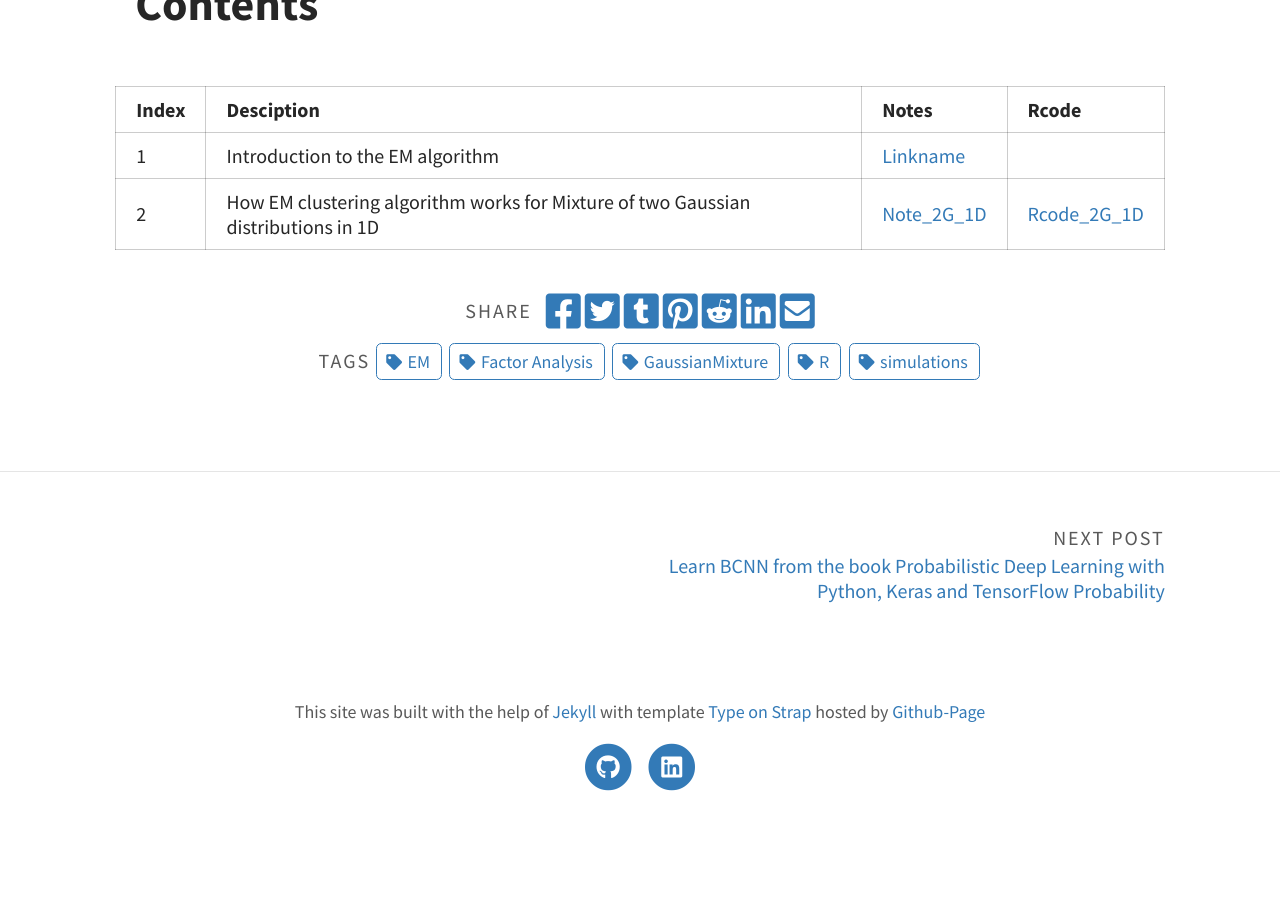
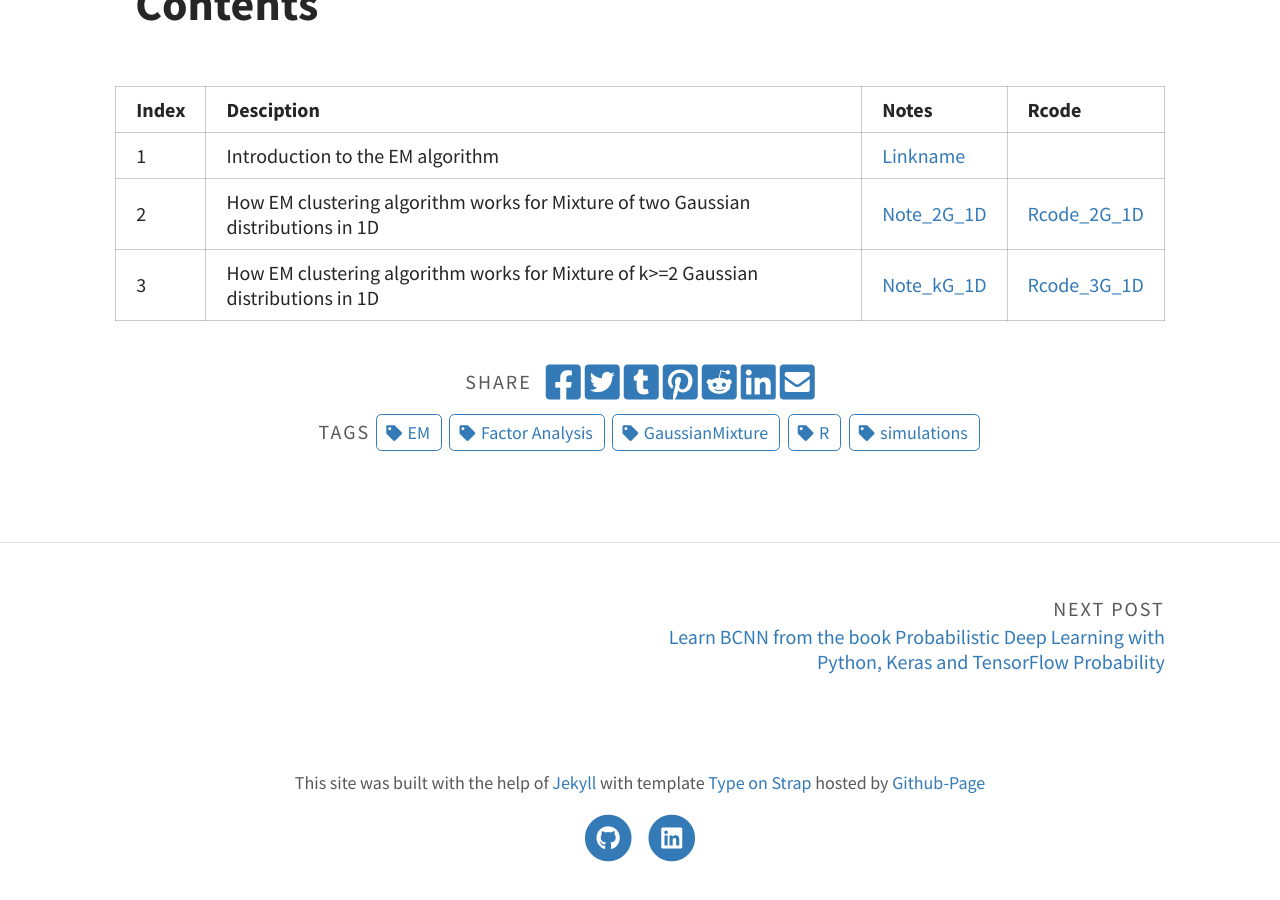
Before and after one commit to tranktle/porfolio, a Jekyll site: the page built from _posts/2022-03-31-EM-Mixture-Gaussian.md, in a window 1280 px wide and 900 px high, scrolled down 1000 px. Built offline with Jekyll 4.4.1, drawn with Linux system fonts in a browser that asks for light colours; before the commit the page ends 1829 px from its top, so only the background shows below that.

Commit message:
Update 2022-03-31-EM-Mixture-Gaussian.md

```diff
--- a/_posts/2022-03-31-EM-Mixture-Gaussian.md
+++ b/_posts/2022-03-31-EM-Mixture-Gaussian.md
@@ -24,3 +24,4 @@ Index | Desciption | Notes | Rcode
 ------------- | ------------- |---------------|------------
 1 | Introduction to the EM algorithm | [Linkname](https://Link)|
 2 | How EM clustering algorithm works for Mixture of two Gaussian distributions in 1D| [Note_2G_1D](https://htmlpreview.github.io/?https://github.com/tranktle/em-intro-mixture-gaussian/blob/main/Note_2G_1D.html)| [Rcode_2G_1D](https://htmlpreview.github.io/?https://github.com/tranktle/em-intro-mixture-gaussian/blob/main/01_Mixture_2Gaussian_1d.html)
+3| How EM clustering algorithm works for Mixture of k>=2 Gaussian distributions in 1D| [Note_kG_1D](https://htmlpreview.github.io/?https://github.com/tranktle/em-intro-mixture-gaussian/blob/main/Note_3G_1D.html)| [Rcode_3G_1D](https://htmlpreview.github.io/?https://github.com/tranktle/em-intro-mixture-gaussian/blob/main/02_mixture_3Gaussian_1d.html)
```
